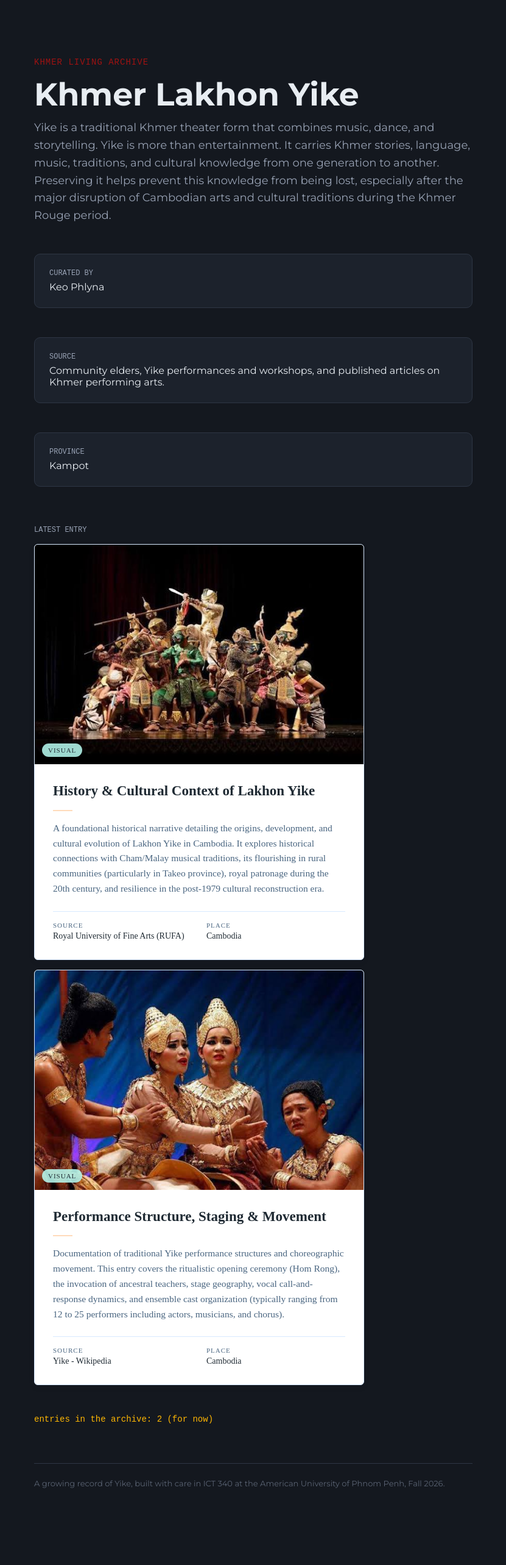
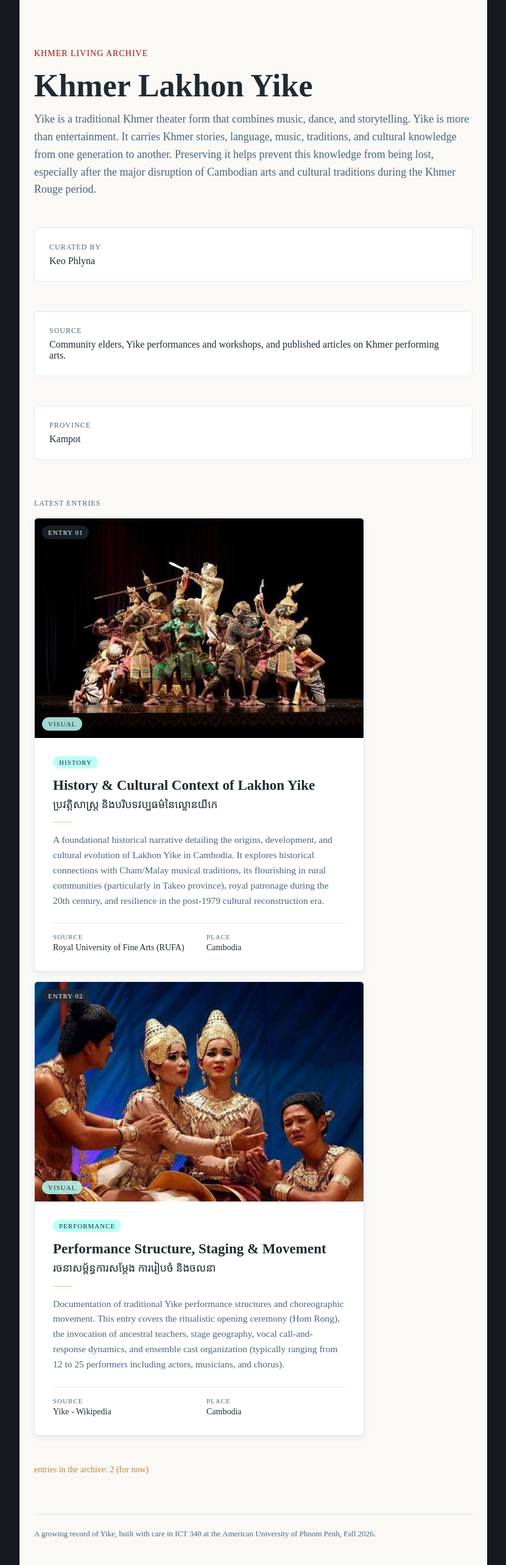
Before and after one commit to keophlyna/yike-archive, a Next.js app: page / in a window 1280 px wide. Shown: the top 2566 px of the page at 61% size, without its empty margins (224-1055 px from the left). Before the commit the page ends 2520 px from the top, so only its background shows below. Built offline with nearby package versions, Linux system fonts and the light colour scheme.

Commit message:
Render app/page.js

```diff
--- a/app/page.js
+++ b/app/page.js
@@ -1,63 +1,79 @@
 import collection from "../collection.config.js";
 import EntryCard from "../components/EntryCard.js";
 import entries from "../data/data_entries.js";
+import {
+  fraunces,
+  sourceSerif4,
+  ibmPlexMono,
+} from "../app/fonts.js";
 
 const styles = {
   wrap: {
     maxWidth: 720,
     margin: "0 auto",
     padding: "80px 24px",
+    backgroundColor: "#faf9f6",
   },
   kicker: {
-    fontFamily: "'Courier New', Montserrat",
+    fontFamily: ibmPlexMono.className,
     color: "#9e1212",
     fontSize: 14,
     letterSpacing: 1,
+    textTransform: "uppercase",
+    margin: 0,
   },
   title: {
+    fontFamily: fraunces.className,
     fontSize: 52,
-    fontWeight: 700,
+    fontWeight: 600,
+    color: "#1F2A33",
     margin: "16px 0 12px",
     lineHeight: 1.1,
   },
   description: {
+    fontFamily: sourceSerif4.className,
     fontSize: 18,
-    color: "#97A1B3",
+    color: "#496580",
     lineHeight: 1.6,
     margin: 0,
   },
   card: {
     marginTop: 48,
     padding: 24,
-    backgroundColor: "#1C222C",
-    border: "1px solid #2E3644",
-    borderRadius: 10,
+    backgroundColor: "#ffffff",
+    border: "1px solid #D8EAFF",
+    borderRadius: 6,
   },
   cardLabel: {
-    fontFamily: "'Courier New', monospace",
+    fontFamily: ibmPlexMono.className,
     fontSize: 12,
-    color: "#97A1B3",
+    color: "#496580",
+    textTransform: "uppercase",
+    letterSpacing: 1,
     margin: 0,
   },
   cardValue: {
+    fontFamily: sourceSerif4.className,
     fontSize: 16,
+    color: "#1F2A33",
     margin: "6px 0 0",
   },
   section: {
     marginTop: 64,
   },
   count: {
-    fontFamily: "'Courier New', monospace",
+    fontFamily: ibmPlexMono.className,
     fontSize: 14,
-    color: "#FFB703",
+    color: "#b8892f",
     marginTop: 48,
   },
   footer: {
     marginTop: 64,
     paddingTop: 24,
-    borderTop: "1px solid #2E3644",
+    borderTop: "1px solid #D8EAFF",
     fontSize: 13,
-    color: "#5A6373",
+    color: "#496580",
+    fontFamily: sourceSerif4.className,
   },
 };
 
@@ -69,27 +85,30 @@ export default function Home() {
       <p style={styles.description}>{collection.description}</p>
 
       <div style={styles.card}>
-        <p style={styles.cardLabel}>CURATED BY</p>
+        <p style={styles.cardLabel}>Curated by</p>
         <p style={styles.cardValue}>{collection.curator}</p>
       </div>
       <div style={styles.card}>
-        <p style={styles.cardLabel}>SOURCE</p>
+        <p style={styles.cardLabel}>Source</p>
         <p style={styles.cardValue}>{collection.source}</p>
       </div>
       <div style={styles.card}>
-        <p style={styles.cardLabel}>PROVINCE</p>
+        <p style={styles.cardLabel}>Province</p>
         <p style={styles.cardValue}>{collection.province}</p>
       </div>
 
       <section style={styles.section}>
-        <p style={styles.cardLabel}>LATEST ENTRY</p>
-        {entries.map((entry) => (
+        <p style={styles.cardLabel}>Latest entries</p>
+        {entries.map((entry, index) => (
           <div key={entry.title} style={{ marginTop: 16 }}>
             <EntryCard
+              entryNumber={`Entry 0${index + 1}`}
               title={entry.title}
+              titleKh={entry.titleKh}
               description={entry.description}
               contributor={entry.contributor}
               place={entry.place}
+              category={entry.category}
               photo={entry.photo}
             />
           </div>
```
